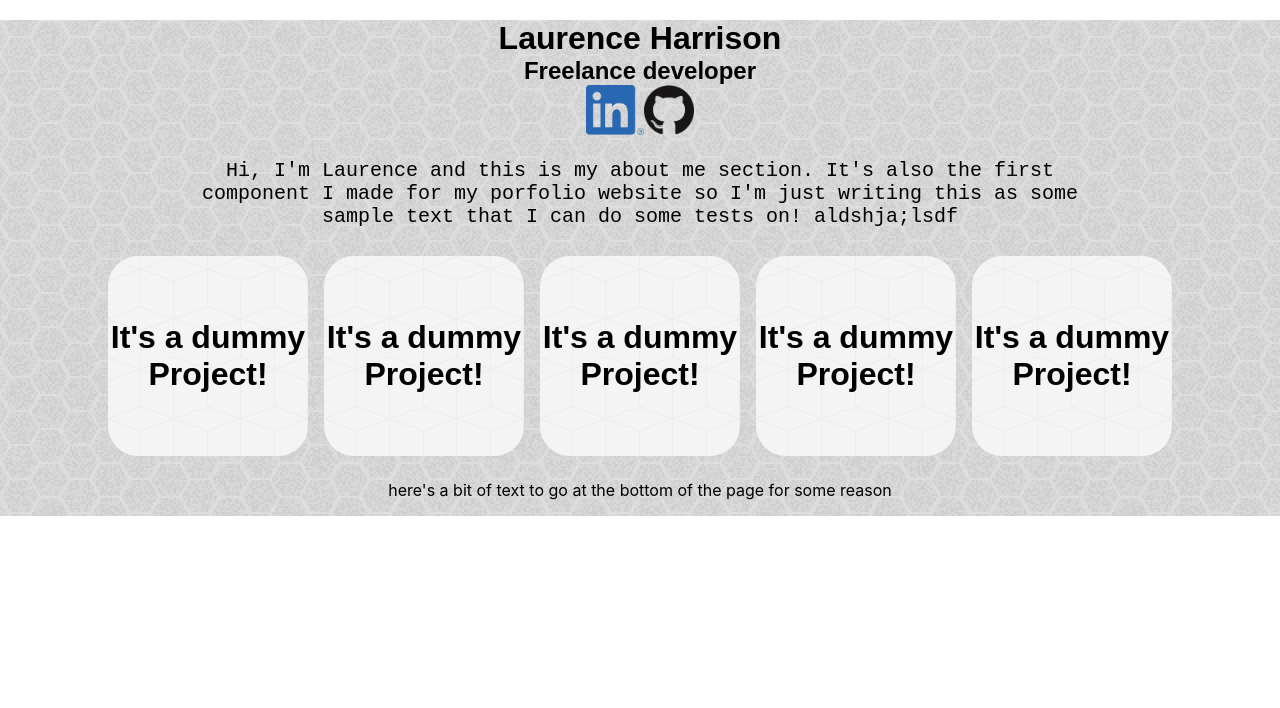
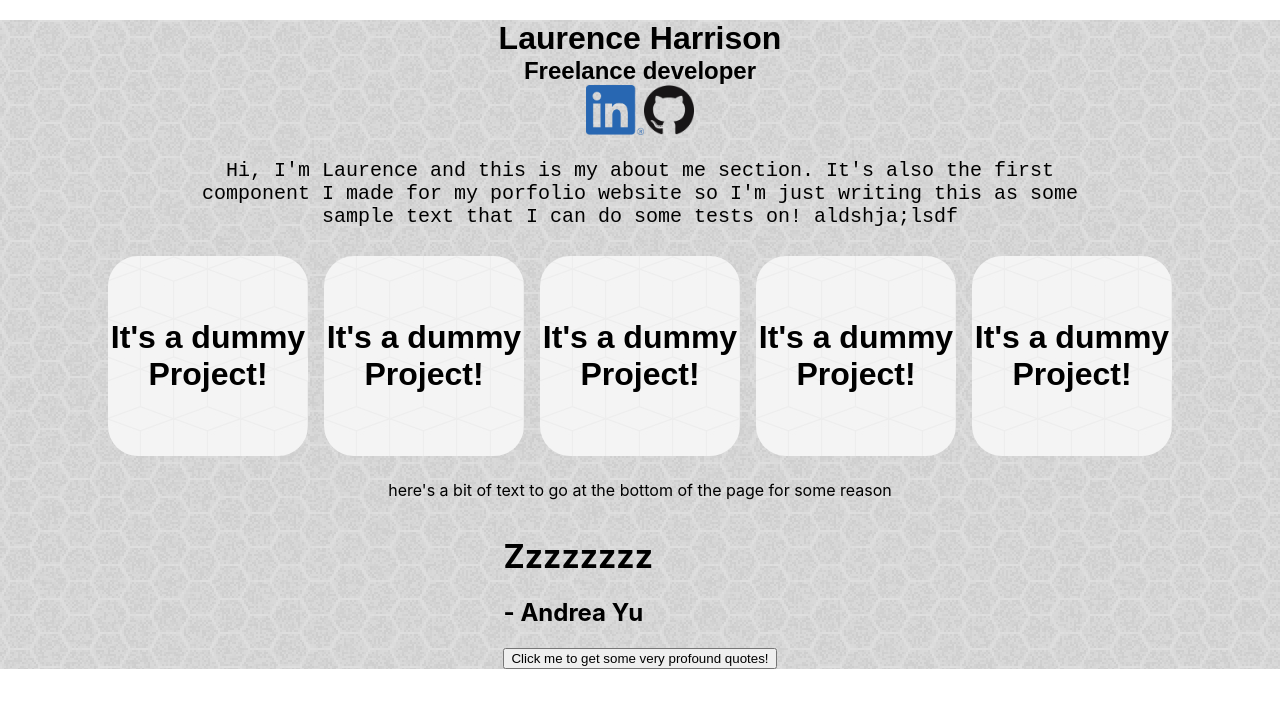
Before and after one commit to laurieharry/my-portfolio-website, a React (Create React App) app: page / in a window 1280 px wide. Shown: the top 708 px of the page. Built offline with nearby package versions, Linux system fonts and the light colour scheme.

Commit message:
begin setting up functions

```diff
--- a/src/App.js
+++ b/src/App.js
@@ -4,6 +4,7 @@ import AboutMe from "./components/AboutMe";
 import Intro from "./components/Intro";
 import Project from "./components/Project";
 import Links from "./components/Links";
+import RandomQuote from "./components/randomQuote";
 
 function App() {
   return (
@@ -23,6 +24,7 @@ function App() {
       <p>
         here's a bit of text to go at the bottom of the page for some reason
       </p>
+      <RandomQuote />
     </div>
   );
 }
--- a/src/components/randomQuote.js
+++ b/src/components/randomQuote.js
@@ -5,16 +5,24 @@ class RandomQuote extends Component {
   constructor(props) {
     super(props);
     this.getQuote = this.getQuote.bind(this);
+    this.state = {
+      quote: "Zzzzzzzz",
+      author: "Andrea Yu"
+    };
   }
 
-  getQuote() {}
+  getQuote() {
+    console.log("getQuote worked!");
+  }
 
   render() {
     return (
       <div id="quotebox">
-        <h1 id="text"></h1>
-        <h2 id="author"></h2>
-        <button id="new-quote"></button>
+        <h1 id="text">{this.state.quote}</h1>
+        <h2 id="author">- {this.state.author}</h2>
+        <button id="new-quote" onClick={this.getQuote}>
+          Click me to get some very profound quotes!
+        </button>
       </div>
     );
   }
```
